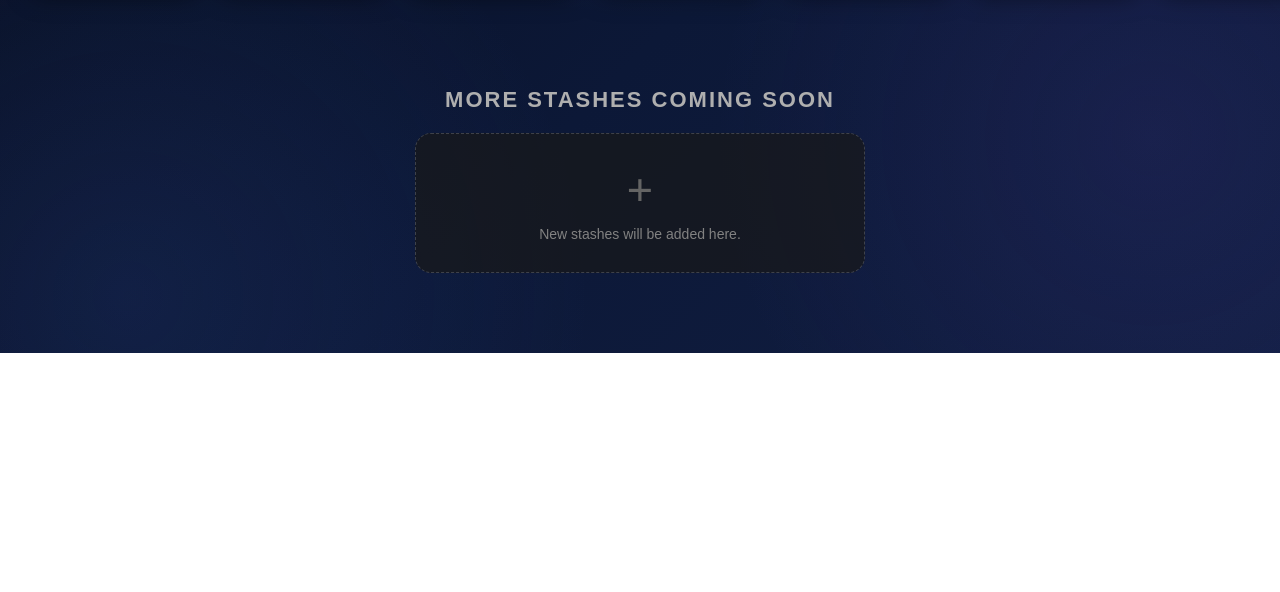
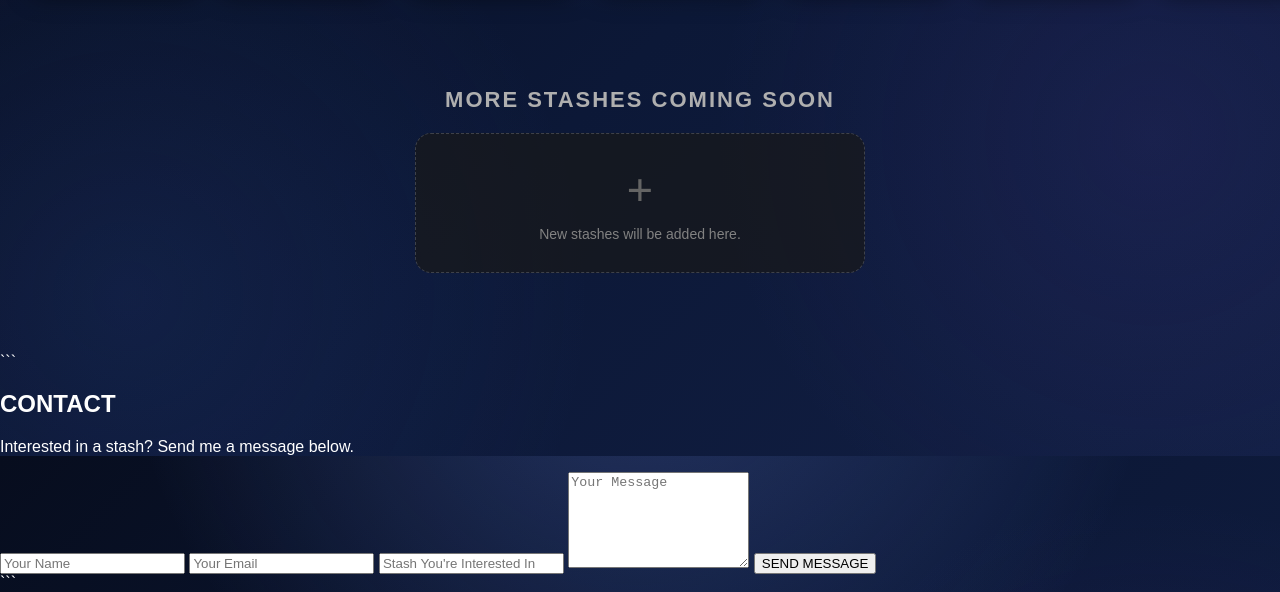
Before and after one commit to Maz0224/donut, a plain HTML site: page index.html in a window 1280 px wide. Shown: the part 1144-1736 px from the top of the page. Before the commit the page ends 1497 px from the top, so only its background shows below. Drawn offline with Linux system fonts and the light colour scheme.

Commit message:
Add contact section to index.html
Added contact section with a form for inquiries.

````diff
--- a/index.html
+++ b/index.html
@@ -160,6 +160,57 @@
 
 </div>
 
+<!-- CONTACT -->
+
+<section class="contact-section">
+
+```
+<h2>CONTACT</h2>
+
+<p class="contact-subtitle">
+    Interested in a stash? Send me a message below.
+</p>
+
+<form action="https://api.web3forms.com/submit" method="POST" class="contact-form">
+
+    <input type="hidden" name="access_key" value="YOUR_ACCESS_KEY">
+
+    <input
+        type="text"
+        name="name"
+        placeholder="Your Name"
+        required
+    >
+
+    <input
+        type="email"
+        name="email"
+        placeholder="Your Email"
+        required
+    >
+
+    <input
+        type="text"
+        name="stash"
+        placeholder="Stash You're Interested In"
+        required
+    >
+
+    <textarea
+        name="message"
+        placeholder="Your Message"
+        rows="6"
+        required
+    ></textarea>
+
+    <button type="submit">SEND MESSAGE</button>
+
+</form>
+```
+
+</section>
+
+
 <script src="script.js"></script>
 
 </body>
````
